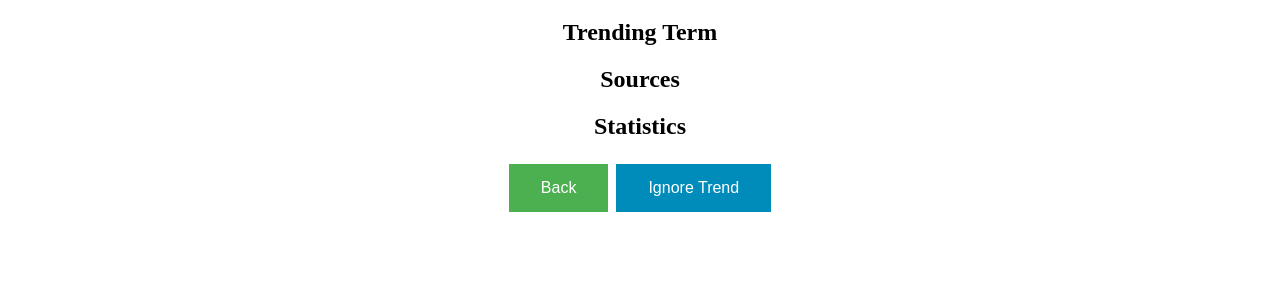
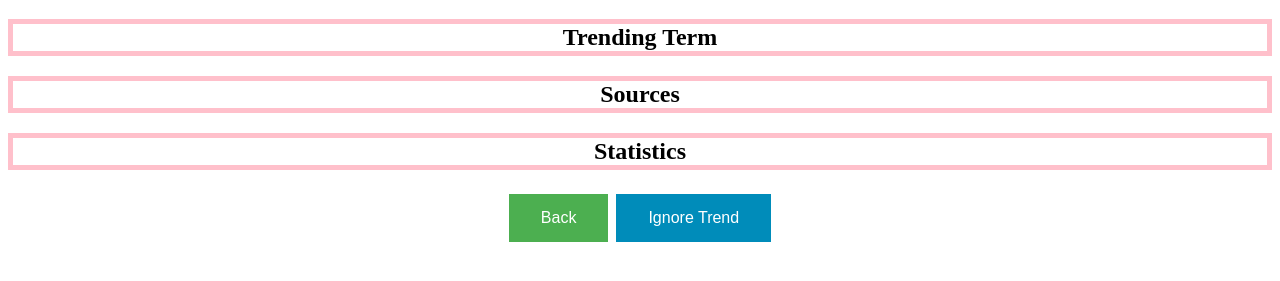
Before and after one commit to ITMD-467-FP/ITMD-467-FP-Frontend, a plain HTML site: page views/MoreInfo.html in a window 1280 px wide. Shown: the part 61-342 px from the top of the page. Drawn offline with Linux system fonts and the light colour scheme.

Commit message:
Update #3

```diff
--- a/views/MoreInfo.html
+++ b/views/MoreInfo.html
@@ -11,9 +11,9 @@
 <div class="">
 <style> h1,h2 {text-align: center;} </style>
  <h1>More Info</h1>
- <h2>Trending Term </h2>
- <h2>Sources</h2>
- <h2>Statistics</h2>
+ <h2 style="border:pink; border-width:5px; border-style:solid;">Trending Term </h2>
+ <h2 style="border:pink; border-width:5px; border-style:solid;">Sources</h2>
+ <h2 style="border:pink; border-width:5px; border-style:solid;">Statistics</h2>
 </div>
 
 <div id="container">
```
Also changed, not shown: views/css/style.css (line endings or trailing spaces).
